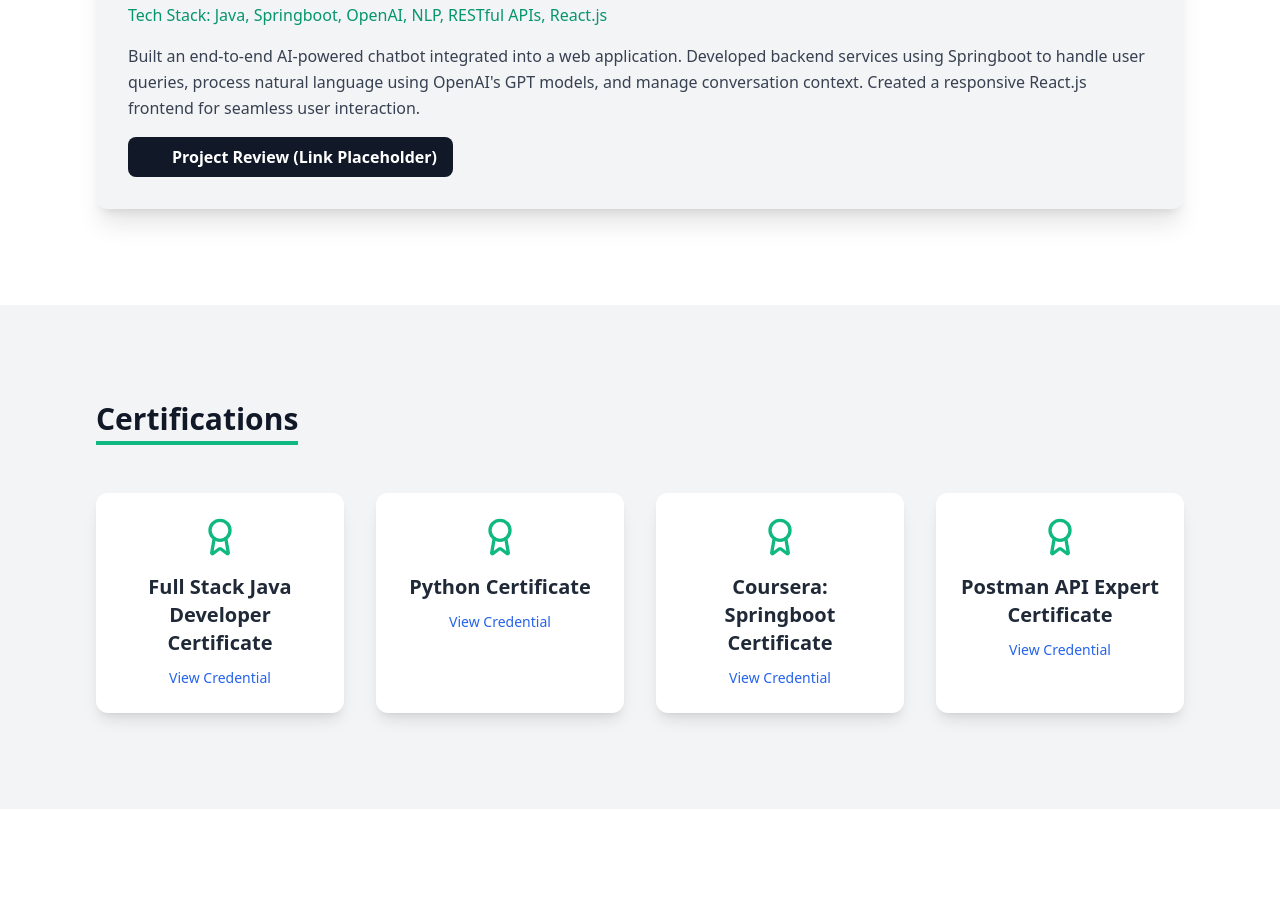
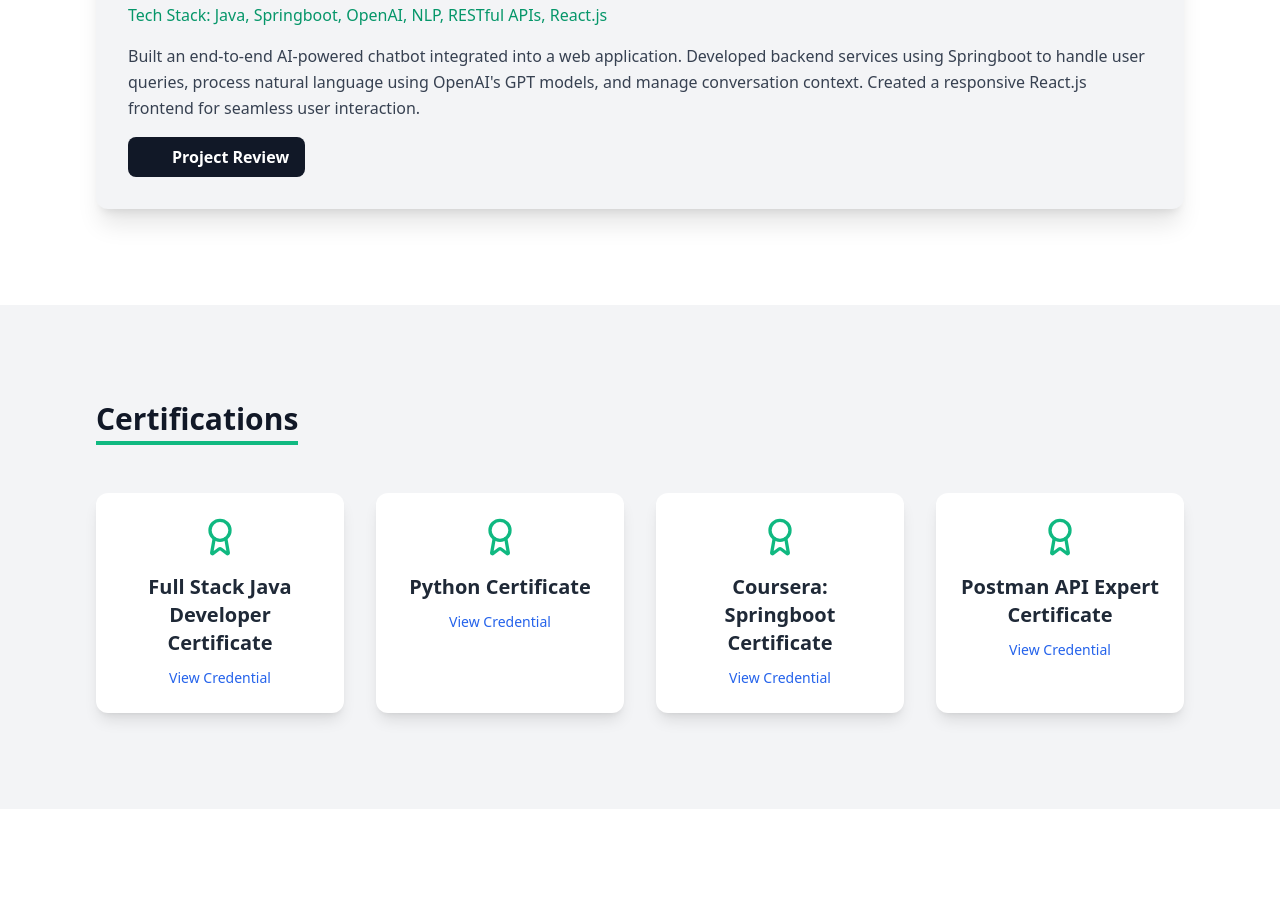
Before and after one commit to yashhsharma03-ops/Portfolio, a plain HTML site: page index.html in a window 1280 px wide. Shown: the part 3237-4139 px from the top of the page. Drawn offline with nearby package versions, Linux system fonts and the light colour scheme; animation ran at ten frames a second.

Commit message:
Update index.html

```diff
--- a/index.html
+++ b/index.html
@@ -387,7 +387,7 @@
                         <p class="text-gray-700 leading-relaxed mb-4">Built an end-to-end AI-powered chatbot integrated into a web application. Developed backend services using Springboot to handle user queries, process natural language using OpenAI's GPT models, and manage conversation context. Created a responsive React.js frontend for seamless user interaction.</p>
                         <a href="#" target="_blank" class="inline-flex items-center px-4 py-2 bg-gray-900 text-white font-semibold rounded-lg hover:bg-gray-700 transition duration-300">
                             <i data-lucide="github" class="h-5 w-5 mr-2"></i>
-                            Project Review (Link Placeholder)
+                            Project Review
                         </a>
 
                     </div>
```
